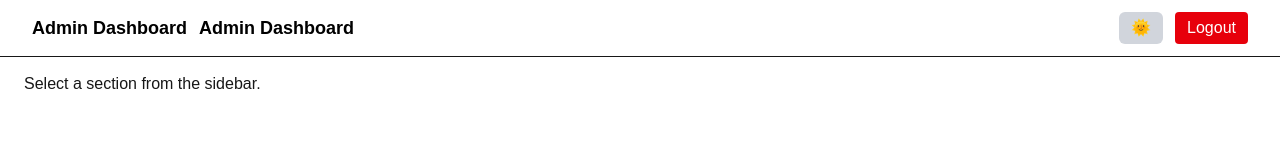
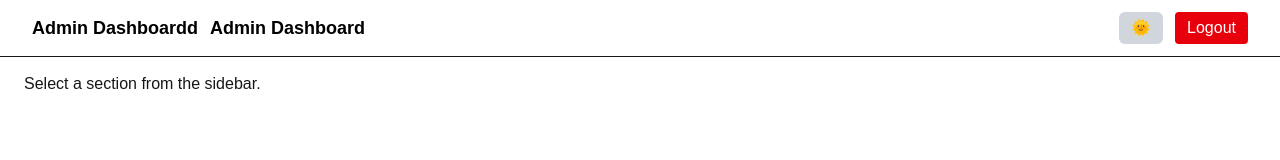
Before and after one commit to dmreccentric/scholarship-admin, a Next.js app: page / in a window 1280 px wide. Shown: the top 160 px of the page. Built offline with nearby package versions, Linux system fonts and the light colour scheme.

Commit message:
testing vercel redeployment

```diff
--- a/src/app/components/Navbar.tsx
+++ b/src/app/components/Navbar.tsx
@@ -27,7 +27,7 @@ export default function Navbar(): React.ReactElement {
       <div className="max-w-7xl mx-auto px-4 sm:px-6 lg:px-8 h-14 flex items-center justify-between">
         <div className="flex items-center gap-3">
           <h1 className="text-lg font-semibold text-black dark:text-white">
-            Admin Dashboard
+            Admin Dashboardd
           </h1>
           <Link
             href={"/"}
```
